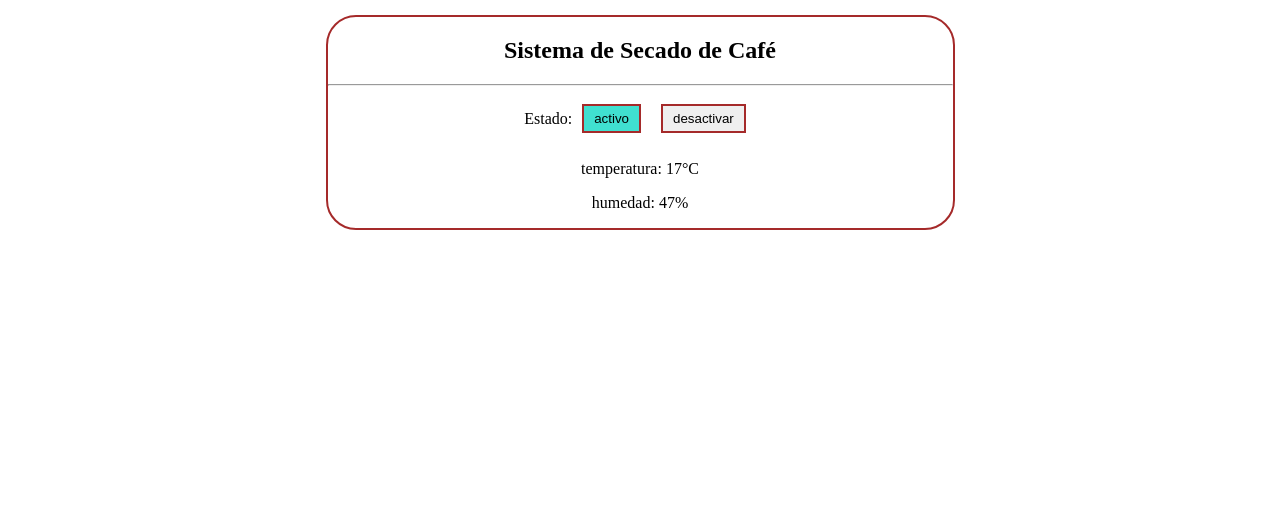
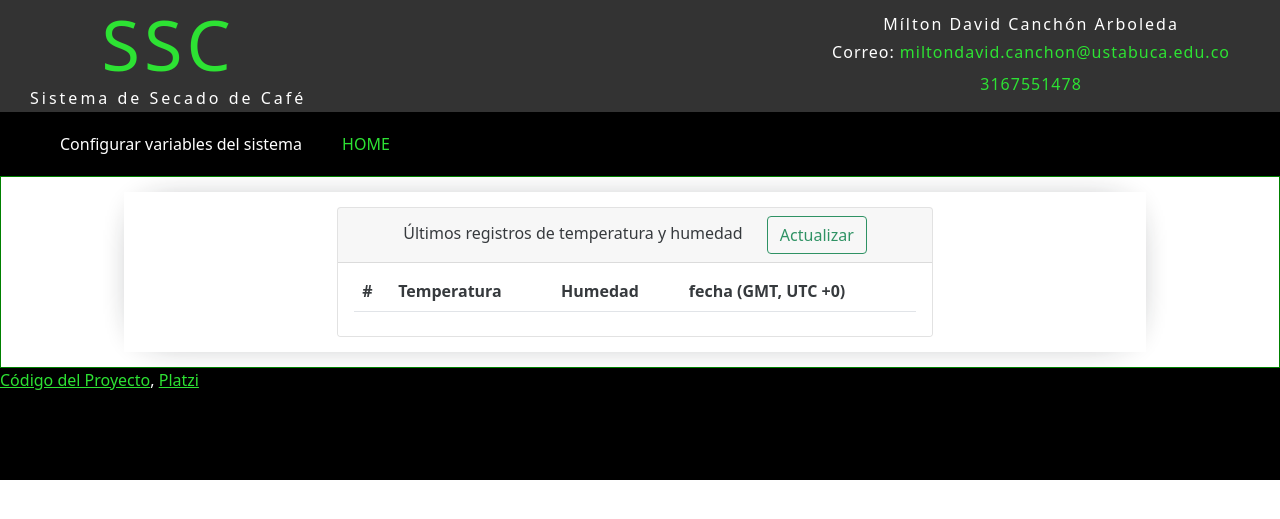
Before and after one commit to canchon/ssc, a PHP site: page / in a window 1280 px wide. Shown: the top 519 px of the page. Run offline with PHP 8.4, Linux system fonts and the light colour scheme; lists and menus that the app fills with data are empty.

Commit message:
Interfaz de usuario creada.

```diff
--- a/design.css
+++ /dev/null
@@ -1,29 +0,0 @@
-body{
-    margin: 0;
-    padding: 15px;
-    text-align: center;
-    display: flex;
-    justify-content: center;
-    align-items: center;
-}
-.container{
-    border: solid 2px brown;
-    border-radius: 30px;
-    width: 50%;
-}
-.button{
-    align-items: center;
-    display: flex;
-    justify-content: center;
-}
-#button{
-    margin: 5px 10px;
-    border: solid 2px brown;
-    padding:5px 10px   ;
-    background-color: turquoise;
-}
-#button2{
-    margin: 5px 10px;
-    border: solid 2px brown;
-    padding:5px 10px   ;
-}
--- /dev/null
+++ b/index.css
@@ -0,0 +1,136 @@
+body {
+  /* background-image: url("../src/playa.jpg"); */
+  background-repeat: no-repeat;
+  margin: 0;
+  border: 0;
+  padding: 0;
+  text-align: center;
+  display: flex;
+  flex-direction: column;
+}
+
+.principal {
+  display: flex;
+  justify-content: center;
+  height: auto;
+  border: solid green 1px;
+  overflow: hidden;
+}
+
+.shelf {
+  width: 80%;
+  margin: 15px 15px 15px 5px;
+  border: none;
+  box-shadow: 0px 0px 40px -24px;
+  background-color: white;
+  opacity: 0.9;
+  overflow-y: scroll;
+  display: flex;
+  flex-direction: column;
+  justify-content: space-between;
+  align-items: center;
+  padding: 15px;
+}
+
+#details {
+  letter-spacing: 2px;
+  color: white;
+  outline: none;
+  border: none;
+  padding: 7px 15px;
+  border-radius: 2px;
+  background-color: #2de233;
+  margin: 4px 0px;
+}
+#details:hover {
+  cursor: pointer;
+}
+
+/* header */
+.header {
+  width: 100%;
+  height: 11rem;
+  color: white;
+}
+.header--cabecera {
+  background-color: rgba(0, 0, 0, 0.8);
+  height: 7rem;
+  display: flex;
+  justify-content: space-between;
+  align-items: center;
+}
+.header__cabecera--logo > h1 {
+  font-size: 3em;
+  margin: 0px 0px 0px 30px;
+  color: #2de233;
+  letter-spacing: 4px;
+}
+.header__cabecera--logo > p {
+  letter-spacing: 3px;
+  margin: 0px 0px 0px 30px;
+}
+
+.header__cabecera--contact {
+  font-size: 16px;
+  display: flex;
+  flex-direction: column;
+  margin: 0px 50px 0px 0px;
+  text-align: center;
+}
+.header__cabecera--name {
+  margin: 4px 0px;
+  letter-spacing: 2px;
+  margin: 0;
+}
+.header__cabecera--name > p {
+  margin: 0;
+}
+.header__cabecera__contact--whatsapp {
+  margin: 4px 0px;
+  display: flex;
+  justify-content: center;
+  align-items: center;
+}
+
+.header__cabecera__contact--whatsapp > p {
+  letter-spacing: 1px;
+  color: #2de233;
+  margin: 0;
+}
+.header__cabecera__contact--email {
+  margin: 4px 0px;
+  letter-spacing: 1px;
+  display: flex;
+  justify-content: space-evenly;
+  align-items: center;
+}
+.header__cabecera__contact--email > p {
+  color: #2de233;
+  margin: 0;
+}
+
+.header > menu {
+  margin: 0;
+  background-color: black;
+  height: 4rem;
+  display: flex;
+  justify-content: flex-start;
+  align-items: center;
+}
+.header > menu > a {
+  margin: 0px 20px;
+  text-decoration: none;
+  color: white;
+}
+.header > menu > a:hover {
+  border-top: #2de233 solid 1px;
+  border-bottom: #2de233 solid 1px;
+}
+
+/* footer */
+.footer {
+  color: white;
+  width: 100%;
+  height: 7rem;
+  background-color: black;
+}
--- a/index.html
+++ b/index.html
@@ -1,31 +1,72 @@
 <!DOCTYPE html>
-<html lang="en">
     <head>
-    <meta charset="UTF-8">
-    <meta http-equiv="X-UA-Compatible" content="IE=edge">
-    <meta name="viewport" content="width=device-width, initial-scale=1.0">
-    <link rel="stylesheet" href="./design.css">
+        <meta charset='UTF-8'>
         <title>SSC</title>
+        <link rel='stylesheet' href='./index.css'>
+        <!-- bootstrap -->
+        <link href="https://cdn.jsdelivr.net/npm/bootstrap@5.1.3/dist/css/bootstrap.min.css" rel="stylesheet" integrity="sha384-1BmE4kWBq78iYhFldvKuhfTAU6auU8tT94WrHftjDbrCEXSU1oBoqyl2QvZ6jIW3" crossorigin="anonymous">
     </head>
     <body>
-    <div class="container">
-        <h2>Sistema de Secado de Café</h2><hr>
-        <div class="button">
-            <p>Estado:    </p>
-            <input type="button" id="button" value="activo">
-            <input type="button" value="desactivar" id="button2">
+        <header class='header'>
+            <div class="header--cabecera">
+                <div class="header__cabecera--logo">
+                    <h1 style="text-align: center; font-size: 70px;">SSC</h1>
+                    <p>Sistema de Secado de Café</p>
                 </div>
-        <div class="features">
-            <div class="temperature">
-                <p>temperatura: 17°C</p>
+                <div class="header__cabecera--contact">
+                    <div class="header__cabecera--name">
+                        <P>Mílton David Canchón Arboleda</P>
+                    </div>
+                    <div class="header__cabecera__contact--email" >
+                        <h7 style="margin-right: 5px;" >Correo: </h7>
+                        <p>miltondavid.canchon@ustabuca.edu.co</p>
+                    </div>
+                    <div class="header__cabecera__contact--whatsapp" >
+                        <p>3167551478</p>
                     </div>
                 </div>
-        <div class="humedad">
-            <p>humedad: 47%</p>
+            </div>
+            <menu>
+                <a id="modify" href="./configureSystemVariables.html">Configurar variables del sistema</a>
+                <a style="color: #2de233;" href="./index.html">HOME</a>
+            </menu>
+        </header>
+
+        <div class='principal'>
+            <div class='shelf'>
+
+                <div class="card" style="width: 60%;">
+                    <div class="card-header" style="text-align: center  ;">
+                        Últimos registros de temperatura y humedad
+                        <button style="margin-left: 20px;" type="button" class="btn btn-outline-success" onclick="bringData()">Actualizar</button>
+                    </div>
+                    <ul class="list-group list-group-flush">
+                        <li class="list-group-item">
+                            <table class="table table-striped table-hover">
+                                <thead>
+                                    <tr>
+                                        <th scope="col">#</th>
+                                        <th scope="col">Temperatura</th>
+                                    <th scope="col">Humedad</th>
+                                    <th scope="col">fecha (GMT, UTC +0)</th>
+                                </tr>
+                            </thead>
+                            <tbody id="row_table">
+                            </tbody>
+                        </table>
+                      </li>
+                    </ul>
                 </div>
 
 
             </div>
-
+        </div>
+        <footer class='footer'>
+            <p>
+                <a href="https://github.com/canchon/ssc/tree/main" style="color: #2de233;">Código del Proyecto</a>,
+                <a href=" https://platzi.com/p/canchon/" style="color: #2de233;">Platzi</a>
+            </p>
+        </footer>
+        <script defer src='./index.js' ></script>
     </body>
     </html>
--- /dev/null
+++ b/index.js
@@ -0,0 +1,43 @@
+const fetchData = (module, accion, parameters) => {
+    return new Promise( (resolve, reject) =>{
+        const url = "https://serverall.000webhostapp.com/"
+        const json = {
+            'module': module,
+            'accion': accion,
+            'parameters': parameters,
+        }
+        const data = new FormData()
+        data.append('json', JSON.stringify(json))
+        const req = new XMLHttpRequest()
+        req.open("post", url)
+        req.onload = () => {
+            (req.status === 200)
+            ? resolve(req.responseText)
+            : reject(req.error)
+        }
+        req.send(data)
+    })
+}
+
+const bringData = async() => {
+    try {
+        let response = await fetchData("Ssc", "sendTemperatureAndHumidityLogs", "{}")
+        response = JSON.parse(response)
+        console.log(response)
+        let i = 0
+        const rowTable = document.getElementById("row_table")
+        rowTable.innerHTML = ""
+        for (const e of response) {
+            i++
+            rowTable.innerHTML += `
+            <tr >
+                <th scope="row">${i}</th>
+                <td>${e.temperature}</td>
+                <td>${e.humidity}</td>
+                <td>${e.date}</td>
+            </tr>
+            `
+        }
+    } catch (error) { console.error(error) }
+}
+bringData()
```
Also changed, not shown: configureSystemVariables.html (added, +79 -0 lines), configureSystemVariables.js (added, +62 -0 lines), php/Ssc.php (+13 -0 lines), 4 other files. Lines whose indentation alone changed are shown as unchanged.
